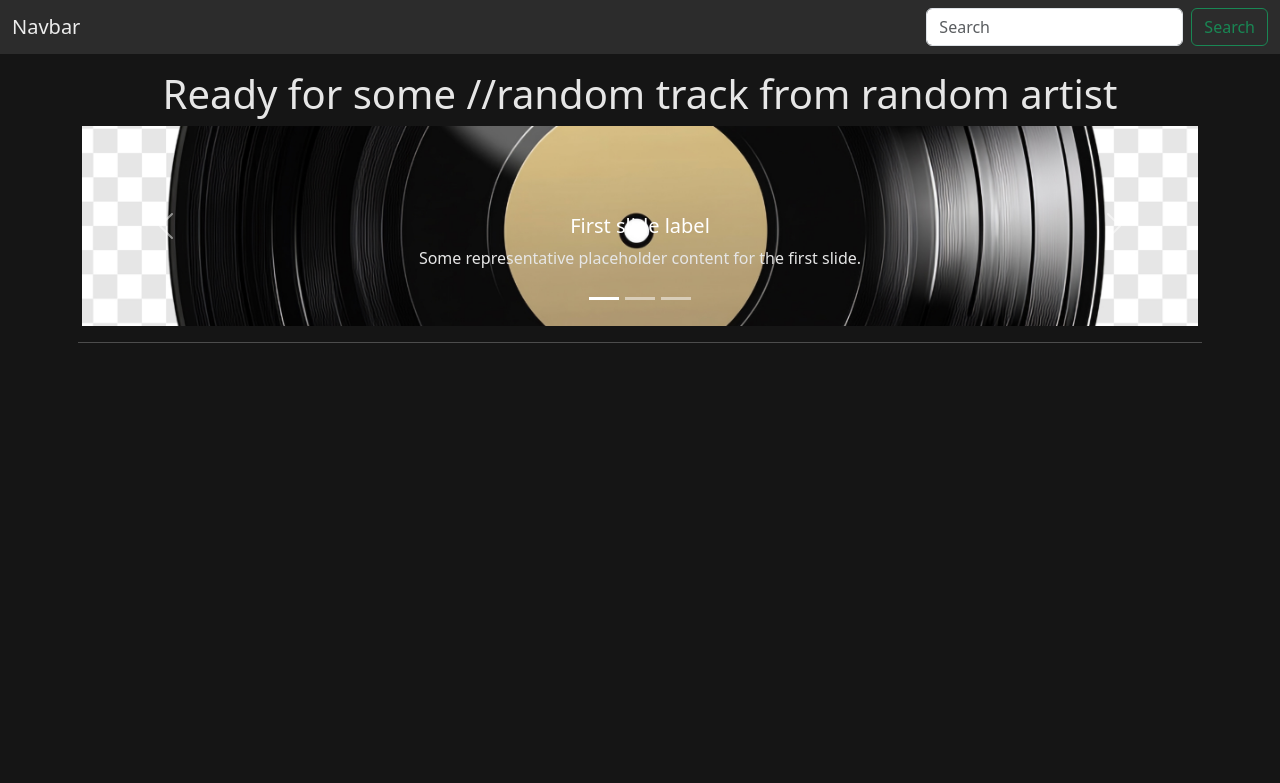
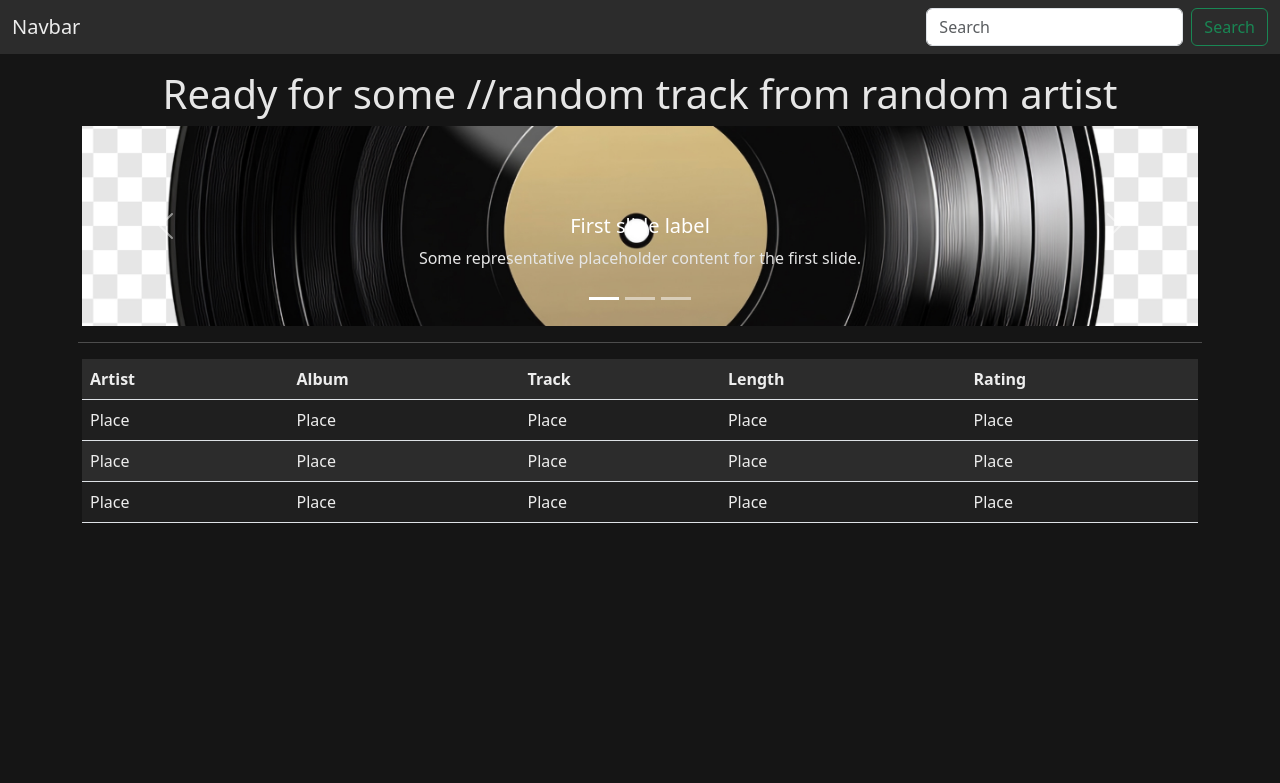
Before and after one commit to bics/Melodia, a Django app: page / in a window 1280 px wide. Shown: the top 783 px of the page. Run offline with Django 5.2, Linux system fonts and the light colour scheme.

Commit message:
ME-Adding and styling table

```diff
--- a/landingpage/templates/index.html
+++ b/landingpage/templates/index.html
@@ -68,9 +68,43 @@
 </div>
 
 <div class="container">
-    <table>
-
+    <table class="table suggestion-table">
+        <thead>
+            <tr>
+                <th>Artist</th>
+                <th>Album</th>
+                <th>Track</th>
+                <th>Length</th>
+                <th>Rating</th>
+            </tr>
+        </thead>
+        <!--TODO refactor to get data from DB-->
+        <!--TODO alternate background colors-->
+        <tbody>
+            <tr class="slightly-darker-graphite-background">
+                <td>Place</td>
+                <td>Place</td>
+                <td>Place</td>
+                <td>Place</td>
+                <td>Place</td>
+            </tr>
+            <tr>
+                <td>Place</td>
+                <td>Place</td>
+                <td>Place</td>
+                <td>Place</td>
+                <td>Place</td>
+            </tr>
+            <tr class="slightly-darker-graphite-background">
+                <td>Place</td>
+                <td>Place</td>
+                <td>Place</td>
+                <td>Place</td>
+                <td>Place</td>
+            </tr>
+        </tbody>
     </table>
 </div>
 
+
 {% endblock %}
--- a/melodia/settings.py
+++ b/melodia/settings.py
@@ -30,7 +30,7 @@ SECRET_KEY = 'django-insecure-9agbtx0+#i01au+&j9%bm#ks#fyh_nkw!-etr(fs5o@xo7eced
 # SECURITY WARNING: don't run with debug turned on in production!
 DEBUG = True
 
-ALLOWED_HOSTS = []
+ALLOWED_HOSTS = ["127.0.0.1",]
 
 
 # Application definition
--- a/static/styles/style.css
+++ b/static/styles/style.css
@@ -1,6 +1,7 @@
 :root{
     --soft-onyx-background-color: #151515;
     --lighter-graphite-background-color : #2C2C2C;
+    --slightly-darker-graphite-color: #1F1F1F;
     --platinum-white-color: #EDEDED;
     --ash-white-color: #E6E6E6;
 }
@@ -34,6 +35,27 @@ nav a{
     color: var(--platinum-white-color) !important;
 }
 
+.color-graphite{
+    color: var(--lighter-graphite-background-color) !important;
+}
+
+.graphite-background{
+    background-color: var(--lighter-graphite-background-color);
+}
+
+.slightly-darker-graphite-background{
+    background-color: var(--slightly-darker-graphite-color);
+}
+
+.suggestion-table{
+    background-color: var(--lighter-graphite-background-color);
+}
+
+.suggestion-table th,.suggestion-table td{
+    background-color: transparent;
+    color: var(--platinum-white-color);
+}
+
 .line-break{
     width: 90%;
     justify-self: center;
```
